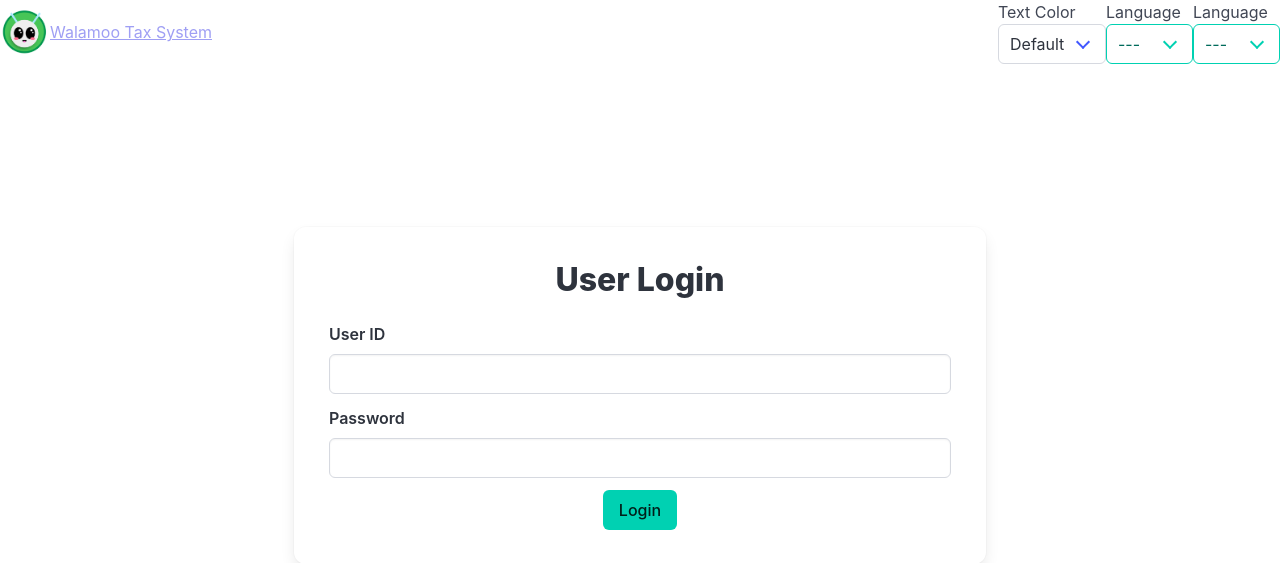
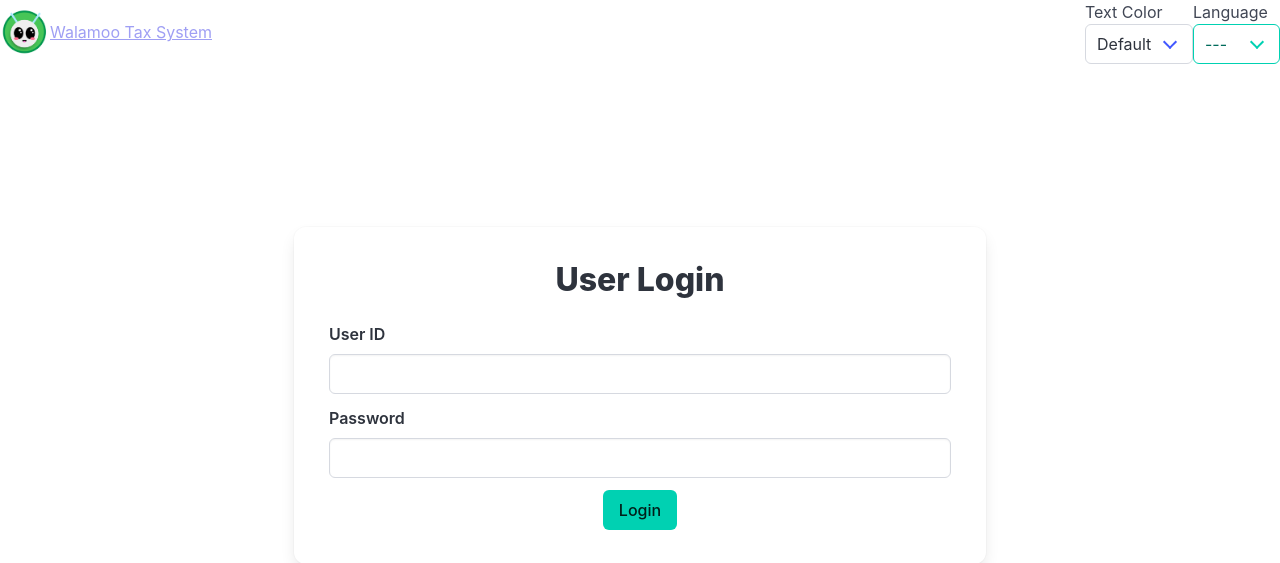
Before and after one commit to TaigaTi/Walamoo-Tax-System, a FastAPI app: page /login/ in a window 1280 px wide. Shown: the top 563 px of the page. Run offline with FastAPI, Linux system fonts and the light colour scheme; parts of the project's set-up code (start-up, migrations or seed data) failed here and were passed over; some libraries are stand-ins or nearby versions.

Commit message:
Removed duplicate language select div

```diff
--- a/templates/login.html
+++ b/templates/login.html
@@ -12,17 +12,6 @@
                 <option value="black">Black</option>
                 <option value="green">Green</option>
                 <option value="blue">Blue</option>
-            </select>
-        </div>
-    </div>
-
-    <div id="languageDiv" class="is-flex is-flex-direction-column">
-        <span id="language">Language</span>
-        <div class="select is-primary">
-            <select name="languageSelect" id="languageSelect" onchange="changeLanguage(this)">
-                <option value="---">---</option>
-                <option value="english">ENG</option>
-                <option value="dfl">DFL</option>
             </select>
         </div>
     </div>
```
